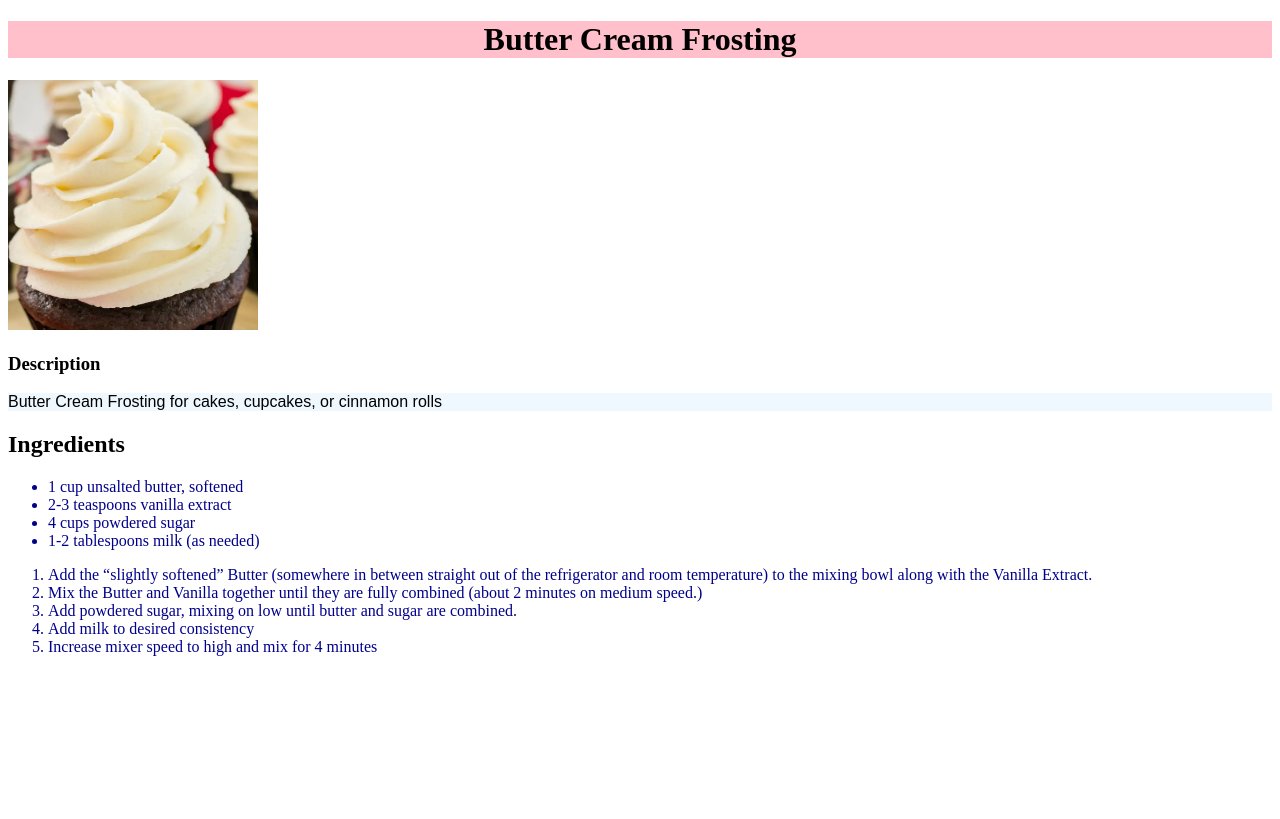
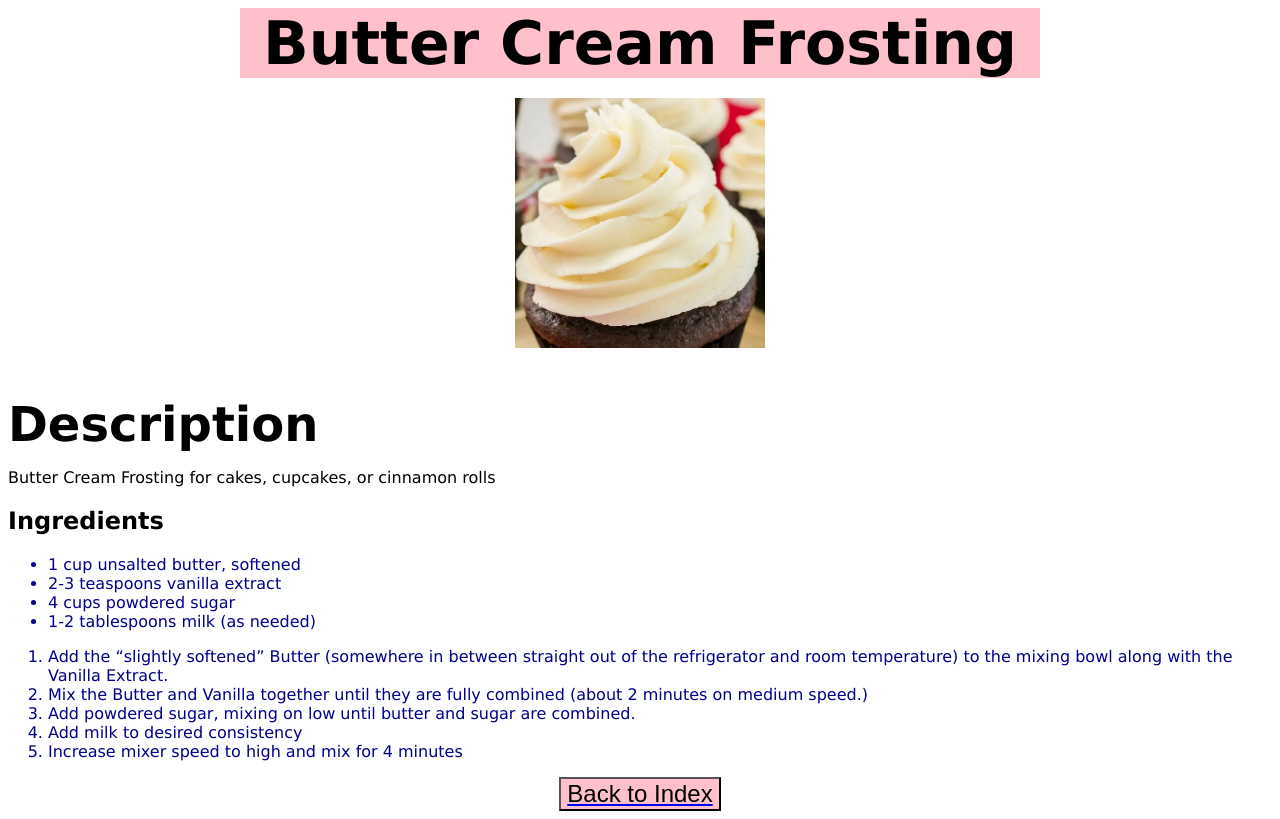
Before and after one commit to Nothing-Like-the-Sun/odin-recipes, a plain HTML site: page recipes/butter_cream_frosting.html in a window 1280 px wide. Drawn offline with Linux system fonts and the light colour scheme.

Commit message:
update css

```diff
--- a/recipes/butter_cream_frosting.css
+++ b/recipes/butter_cream_frosting.css
@@ -1,16 +1,43 @@
 /* style sheet for frosting */
 
+html {
+    font-family: Verdana, Geneva, Tahoma, sans-serif;
+}
 h1 {
     background-color: pink;
+    width: 800px;
+    margin: auto;
     text-align: center;
-    font-weight: bold;
+    margin-bottom: 20px;
+    font-size: 60px;
 }
+img {
+   display: block;
+   margin: auto;
+}
+h3 {
+    font-size: 48px;
+    margin-bottom: 6px;
 
-p {
-    background-color: aliceblue;
-    font-family: Arial, Helvetica, sans-serif;
+}
+h2 {
+    font-size: 40;
 }
 
 li {
     color: darkblue;
 }
+
+a {
+display: flexbox;
+justify-content: center;
+}
+
+a {
+    display: flex;
+    text-align: center;
+}
+button {
+    background-color: pink;
+    font-size: 24px;
+}
--- a/recipes/butter_cream_frosting.html
+++ b/recipes/butter_cream_frosting.html
@@ -7,7 +7,7 @@
     <link rel="stylesheet" href="butter_cream_frosting.css">
 </head>
 <body>
-    <h1>Butter Cream Frosting</h1>
+   <h1>Butter Cream Frosting</h1>
     <img src="../images/Butter Cream Frosting Image.jpg" height="250" width="250">
     <h3>Description</h3>
     <p> Butter Cream Frosting for cakes, cupcakes, or cinnamon rolls</p>
@@ -25,5 +25,9 @@
         <li>Add milk to desired consistency</li>
         <li>Increase mixer speed to high and mix for 4 minutes</li>
     </ol>
+    <a href="../index.html">
+        <button>Back to Index</button>
+    </a>
+
 </body>
 </html>
```
